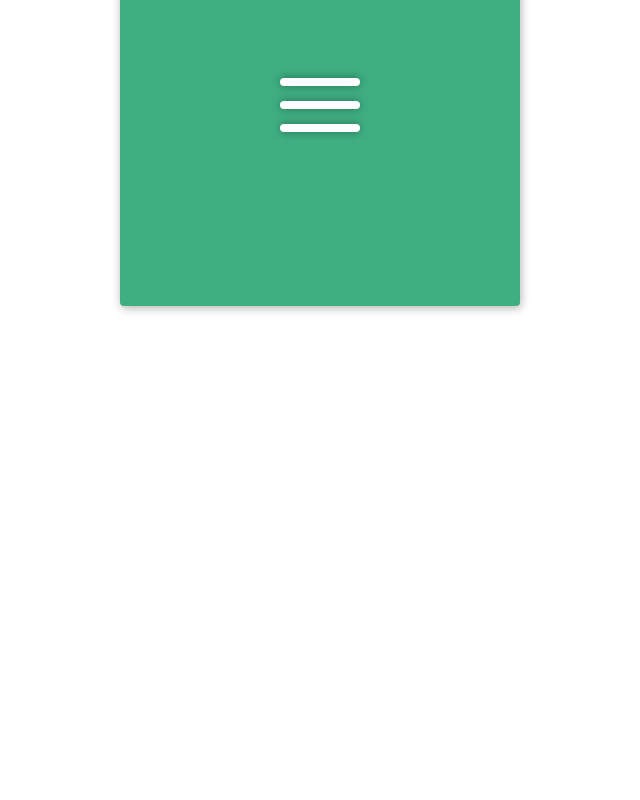
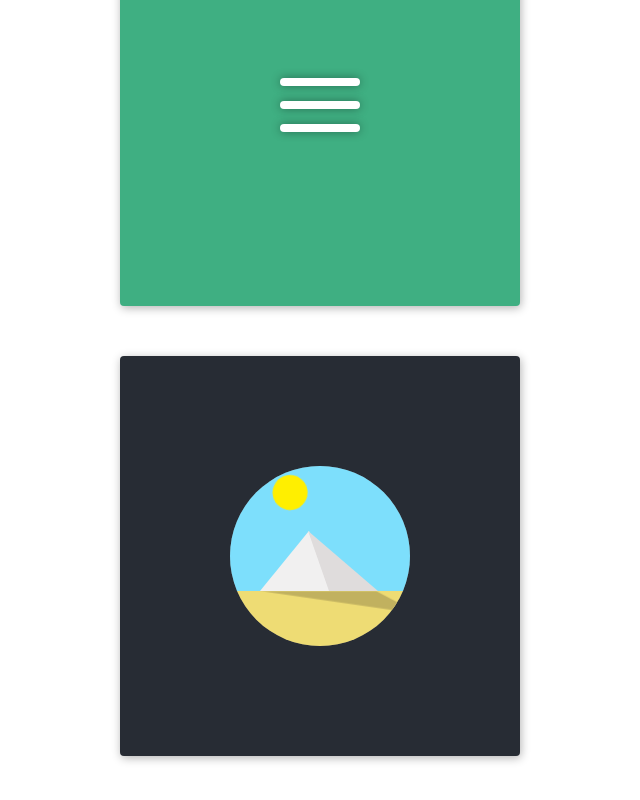
Before and after one commit to lhbooo/100days-css-challenge, a React (Vite) app: page / in a window 1280 px wide. Shown: the part 626-1426 px from the top of the page, without its empty margins (320-960 px from the left). Before the commit the page ends 982 px from the top, so only its background shows below. Built offline with nearby package versions, Linux system fonts and the light colour scheme.

Commit message:
finish: day3 🚗

```diff
--- a/src/App.jsx
+++ b/src/App.jsx
@@ -3,6 +3,7 @@ import './App.scss';
 // import Day1 from './challenge/day1'
 const Day1 = React.lazy(() => import('./challenge/day1'));
 const Day2 = React.lazy(() => import('./challenge/day2'));
+const Day3 = React.lazy(() => import('./challenge/day3'));
 
 function App() {
   return (
@@ -13,7 +14,8 @@ function App() {
       <main>
         <Day1></Day1>
         <Day2></Day2>
-        {/* <iframe height={'500px'} width={'500px'} src='https://cdpn.io/roydigerhund/fullembedgrid/ZQmbNm?animations=run&type=embed'/> */}
+        <Day3></Day3>
+        {/* <iframe height={'500px'} width={'500px'} src='https://cdpn.io/roydigerhund/fullembedgrid/PZxpKO?animations=run&type=embed'/> */}
       </main>
     </div>
   )
--- /dev/null
+++ b/src/challenge/day3/index.jsx
@@ -0,0 +1,19 @@
+import './index.scss';
+
+const Day3 = () => {
+  return (
+    <div className='frame day3'>
+      <div className='wapper'>
+        <div className='sky'></div>
+        <div className='sun'></div>
+        <div className='hill-left'></div>
+        <div className='hill-right'></div>
+        <div className='hill-shadow'></div>
+        <div className='ground'></div>
+      </div>
+      <div className="mask"></div>
+    </div>
+  )
+}
+
+export default Day3
--- /dev/null
+++ b/src/challenge/day3/index.scss
@@ -0,0 +1,160 @@
+.day3 {
+  $cubic-bezier: cubic-bezier(.4,0,.49,1);
+  display: flex;
+  justify-content: center;
+  align-items: center;
+  background-color: #272c34;
+  @keyframes mask-opacity {
+    0% {
+      opacity: 1;
+    }
+    30% {
+      opacity: 0;
+    }
+    65% {
+      opacity: 0;
+    }
+    100% {
+      opacity: 1;
+    }
+  }
+  .mask {
+    width: 190px;
+    height: 190px;
+    position: absolute;
+    background-color: #272c34;
+    overflow: hidden;
+    opacity: 1;
+    animation: mask-opacity $cubic-bezier 4s infinite;
+  }
+  .wapper {
+    width: 180px;
+    height: 180px;
+    position: relative;
+    background-color: rgb(116, 114, 114);
+    border-radius: 50%;
+    overflow: hidden;
+  }
+
+  .sky {
+    width: 100%;
+    height: 125px;
+    background-color: #7ddffc;
+  }
+
+  .ground {
+    width: 100%;
+    height: 55px;
+    background-color: #eedc74;
+  }
+
+  @keyframes sun-turn {
+    0% {
+      background: #F57209;
+      transform: rotate(-70deg);
+    }
+
+    30% {
+      background: #FFEF00;
+      transform: rotate(-15deg);
+    }
+
+    70% {
+      background: #FFEF00;
+    }
+
+    100% {
+      background: #F57209;
+      transform: rotate(80deg);
+    }
+  }
+  .sun {
+    position: absolute;
+    top: 7px;
+    left: 65px;
+    border-radius: 50%;
+    width: 35px;
+    height: 35px;
+    background-color: yellow;
+    transform: rotate(-100deg);
+    transform-origin: 50% 400%;
+    animation: sun-turn 4s $cubic-bezier infinite;
+  }
+
+  @keyframes hill-color {
+    0% {
+      background: #87888b;
+    }
+
+    30% {
+      background: #F4F4F4;
+    }
+
+    70% {
+      background: #DDDADA;
+    }
+
+    100% {
+      background: #87888b;
+    }
+  }
+  .hill-left {
+    position: absolute;
+    top: 65px;
+    left: 30px;
+    background-color: #F4F4F4;
+    width: 70px;
+    height: 60px;
+    clip-path: polygon(70% 0%, 100% 100%, 0% 100%);
+    animation: hill-color 4s $cubic-bezier infinite;
+  }
+
+  .hill-right {
+    position: absolute;
+    top: 65px;
+    left: 78px;
+    background-color: #DDDADA;
+    width: 70px;
+    height: 60px;
+    clip-path: polygon(0% 0%, 100% 100%, 30% 100%);
+    animation: hill-color 4s $cubic-bezier infinite reverse;
+  }
+
+  .hill-shadow {
+    position: absolute;
+    top: 125px;
+    left: -85px;
+    background-color: #c1b15f;
+    width: 360px;
+    height: 30px;
+		transform-origin: 50% 0%;
+	  clip-path: polygon(115px 0%, 231px 0%, 80% 100%);
+		animation: shadow-on-the-floor 4s $cubic-bezier infinite;
+  }
+
+  @keyframes shadow-on-the-floor {
+    0% {
+      transform: scaleY(0);
+      clip-path: polygon(115px 0%, 231px 0%, 100% 100%);
+    }
+
+    30% {
+      transform: scaleY(1);
+      clip-path: polygon(115px 0%, 231px 0%, 80% 100%);
+    }
+
+    55% {
+      transform: scaleY(.4);
+    }
+
+    75% {
+      transform: scaleY(1);
+    }
+
+    100% {
+      transform: scaleY(0);
+      clip-path: polygon(115px 0%, 231px 0%, 0% 100%);
+    }
+  }
+
+}
```
Also changed, not shown: 1 other file (tests, documents, lock files or other folders).
